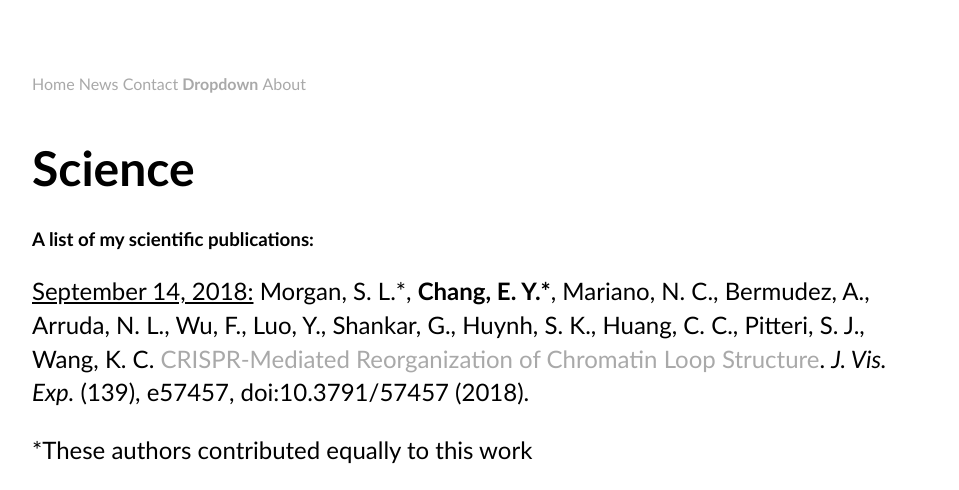
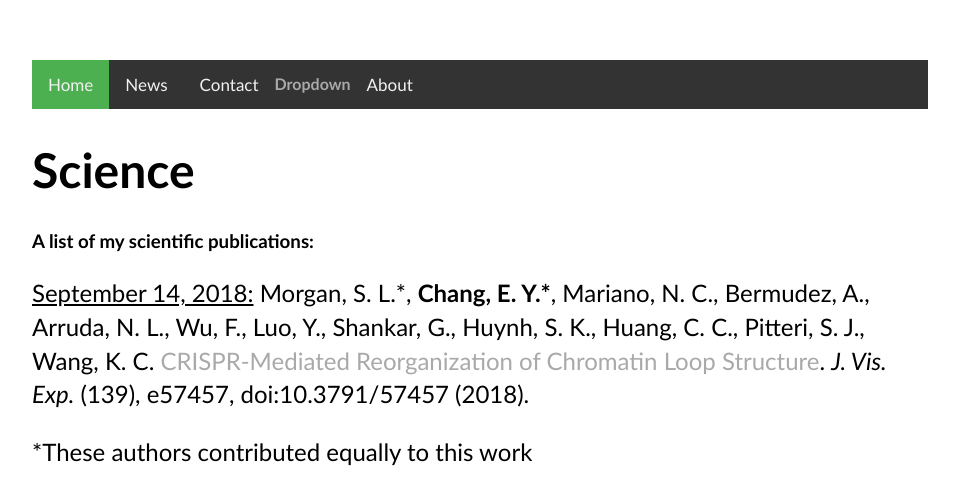
Before and after one commit to echang17/echang17.github.io, a Jekyll site: the page built from science/index.html, in a window 1280 px wide. Shown: the top 490 px of the page, without its empty margins (160-1119 px from the left). Built offline with Jekyll 4.4.1, drawn with Linux system fonts in a browser that asks for light colours; grey boxes are pictures that could not be loaded.

Commit message:
Update main.css

```diff
--- a/css/main.css
+++ b/css/main.css
@@ -1,3 +1,121 @@
+/*trying topdown nav bar*/
+/* Add a black background color to the top navigation */
+.topnav {
+  background-color: #333;
+  overflow: hidden;
+}
+
+/* Style the links inside the navigation bar */
+.topnav a {
+  float: left;
+  display: block;
+  color: #f2f2f2;
+  text-align: center;
+  padding: 14px 16px;
+  text-decoration: none;
+  font-size: 17px;
+}
+
+/* Add an active class to highlight the current page */
+.active {
+  background-color: #4CAF50;
+  color: white;
+}
+
+/* Hide the link that should open and close the topnav on small screens */
+.topnav .icon {
+  display: none;
+}
+
+/* Dropdown container - needed to position the dropdown content */
+.dropdown {
+  float: left;
+  overflow: hidden;
+}
+
+/* Style the dropdown button to fit inside the topnav */
+.dropdown .dropbtn {
+  font-size: 17px;
+  border: none;
+  outline: none;
+  color: white;
+  padding: 14px 16px;
+  background-color: inherit;
+  font-family: inherit;
+  margin: 0;
+}
+
+/* Style the dropdown content (hidden by default) */
+.dropdown-content {
+  display: none;
+  position: absolute;
+  background-color: #f9f9f9;
+  min-width: 160px;
+  box-shadow: 0px 8px 16px 0px rgba(0,0,0,0.2);
+  z-index: 1;
+}
+
+/* Style the links inside the dropdown */
+.dropdown-content a {
+  float: none;
+  color: black;
+  padding: 12px 16px;
+  text-decoration: none;
+  display: block;
+  text-align: left;
+}
+
+/* Add a dark background on topnav links and the dropdown button on hover */
+.topnav a:hover, .dropdown:hover .dropbtn {
+  background-color: #555;
+  color: white;
+}
+
+/* Add a grey background to dropdown links on hover */
+.dropdown-content a:hover {
+  background-color: #ddd;
+  color: black;
+}
+
+/* Show the dropdown menu when the user moves the mouse over the dropdown button */
+.dropdown:hover .dropdown-content {
+  display: block;
+}
+
+/* When the screen is less than 600 pixels wide, hide all links, except for the first one ("Home"). Show the link that contains should open and close the topnav (.icon) */
+@media screen and (max-width: 600px) {
+  .topnav a:not(:first-child), .dropdown .dropbtn {
+    display: none;
+  }
+  .topnav a.icon {
+    float: right;
+    display: block;
+  }
+}
+
+/* The "responsive" class is added to the topnav with JavaScript when the user clicks on the icon. This class makes the topnav look good on small screens (display the links vertically instead of horizontally) */
+@media screen and (max-width: 600px) {
+  .topnav.responsive {position: relative;}
+  .topnav.responsive a.icon {
+    position: absolute;
+    right: 0;
+    top: 0;
+  }
+  .topnav.responsive a {
+    float: none;
+    display: block;
+    text-align: left;
+  }
+  .topnav.responsive .dropdown {float: none;}
+  .topnav.responsive .dropdown-content {position: relative;}
+  .topnav.responsive .dropdown .dropbtn {
+    display: block;
+    width: 100%;
+    text-align: left;
+  }
+}
+/*ends here*/
+
 body {
     margin: 60px auto;
     width: 70%;
```
